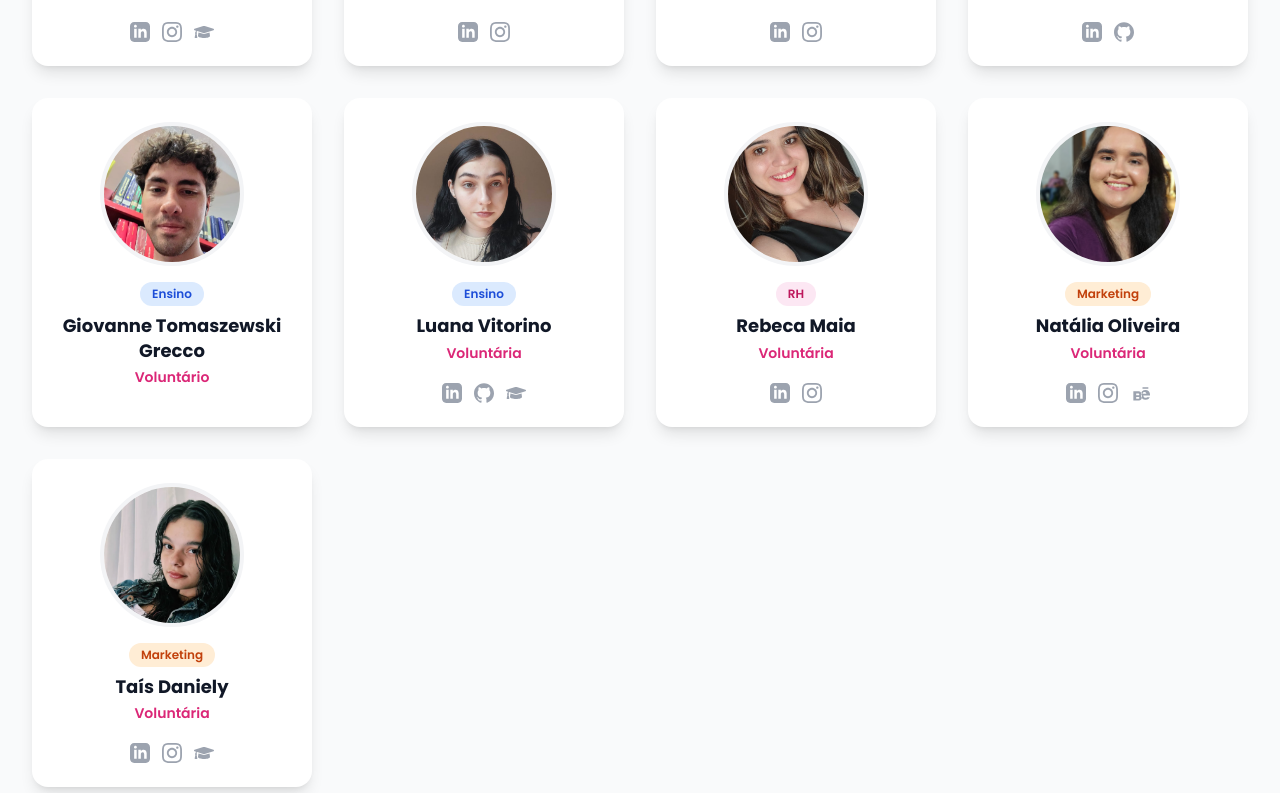
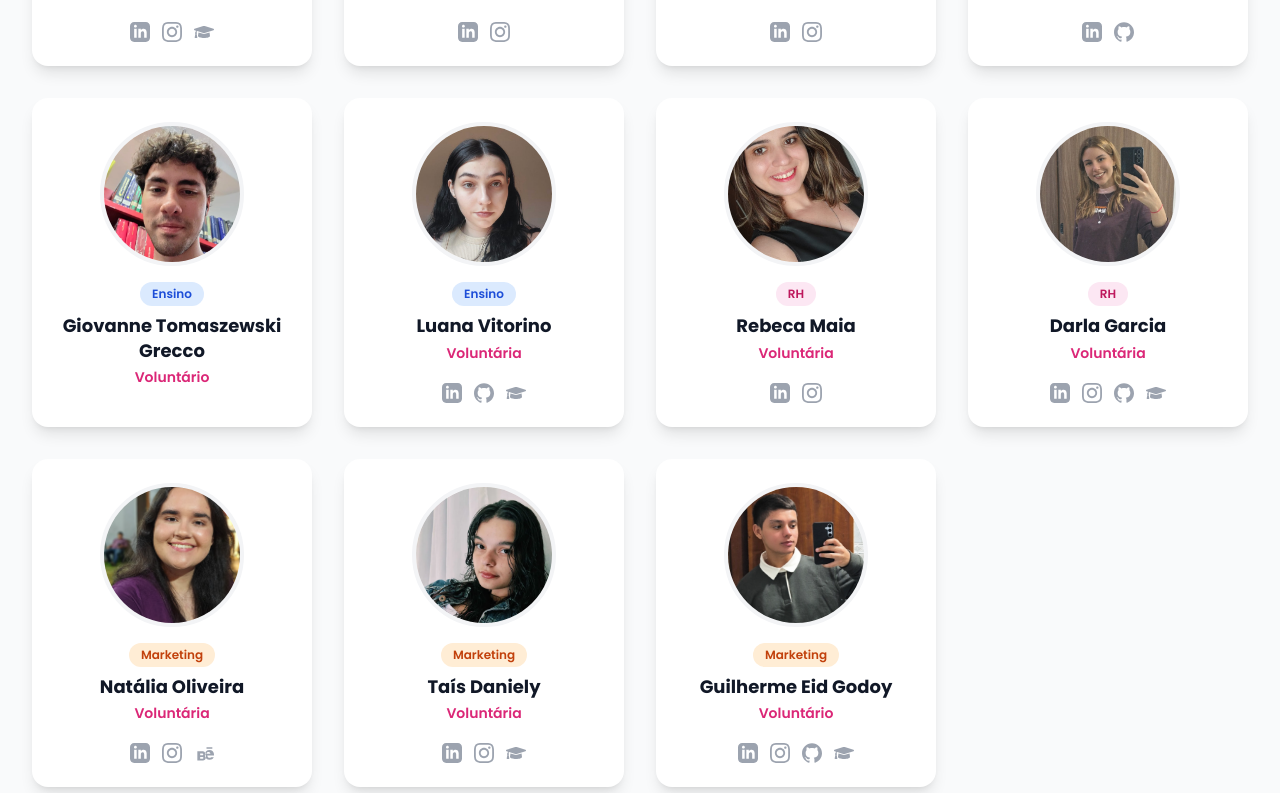
Before and after one commit to rayanepimentel/grace-site, a Next.js app: page /equipe in a window 1280 px wide. Shown: the part 1227-2020 px from the top of the page. Built offline with nearby package versions, Linux system fonts and the light colour scheme.

Commit message:
ajuste voluntarios

```diff
--- a/app/equipe/page.tsx
+++ b/app/equipe/page.tsx
@@ -138,6 +138,18 @@ const teamMembers: TeamMember[] = [
       instagram: 'https://www.instagram.com/rebeca.maia3',
     },
   },
+  {
+    name: 'Darla Garcia',
+    team: 'RH',
+    role: 'Voluntária',
+    image: '/assets/img/colaboradores/darlaGarcia.png',
+    social: {
+      linkedin: 'https://www.linkedin.com/in/darla-garcia-alves-4a944821a/',
+      instagram: 'https://www.instagram.com/darlaa.garcia/',
+      github: 'https://github.com/darlagalves',
+      lattes: 'http://lattes.cnpq.br/1984661738360837'
+    },
+  },
 
   // Marketing
   {
@@ -160,6 +172,18 @@ const teamMembers: TeamMember[] = [
       linkedin: 'https://br.linkedin.com/in/tais-stefani-4a6226378',
       instagram: 'https://www.instagram.com/tais._._',
       lattes: 'http://lattes.cnpq.br/5092235851539645',
+    },
+  },
+  {
+    name: 'Guilherme Eid Godoy',
+    team: 'Marketing',
+    role: 'Voluntário',
+      image: '/assets/img/colaboradores/guilhermeGodoy.png',
+    social: {
+      linkedin: 'https://www.linkedin.com/in/guilherme-eid-godoy-456344313?utm_source=share_via&utm_content=profile&utm_medium=member_android',
+      instagram: 'https://www.instagram.com/guilhermeeid?igsh=dGFxM2thZGFxeWI4',
+      github: 'https://github.com/guilhermeeid',
+      lattes: 'http://lattes.cnpq.br/3573746900379250',
     },
   },
 ];
```
Also changed, not shown: public/assets/img/colaboradores/darlaGarcia.png (added), public/assets/img/colaboradores/guilhermeGodoy.png (added).
